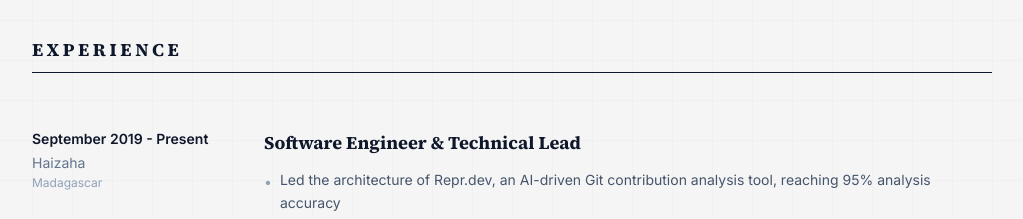
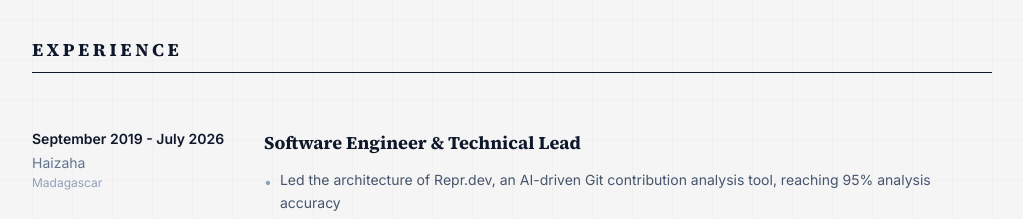
Before and after one commit to rakotoson/website, a Vue app: page / in a window 1280 px wide. Shown: the part 860-1079 px from the top of the page, without its empty margins (128-1151 px from the left). Built offline with nearby package versions, Linux system fonts and the light colour scheme.

Commit message:
feat: update experience date

```diff
--- a/src/data/portfolio.js
+++ b/src/data/portfolio.js
@@ -9,7 +9,7 @@ export const skills = {
 export const experience = {
   en: [
     {
-      period: 'September 2019 - Present',
+      period: 'September 2019 - July 2026',
       company: 'Haizaha',
       role: 'Software Engineer & Technical Lead',
       location: 'Madagascar',
@@ -140,7 +140,7 @@ export const experience = {
   ],
   fr: [
     {
-      period: 'Septembre 2019 - Présent',
+      period: 'Septembre 2019 - Juillet 2026',
       company: 'Haizaha',
       role: 'Ingénieur Logiciel & Lead Technique',
       location: 'Madagascar',
```
